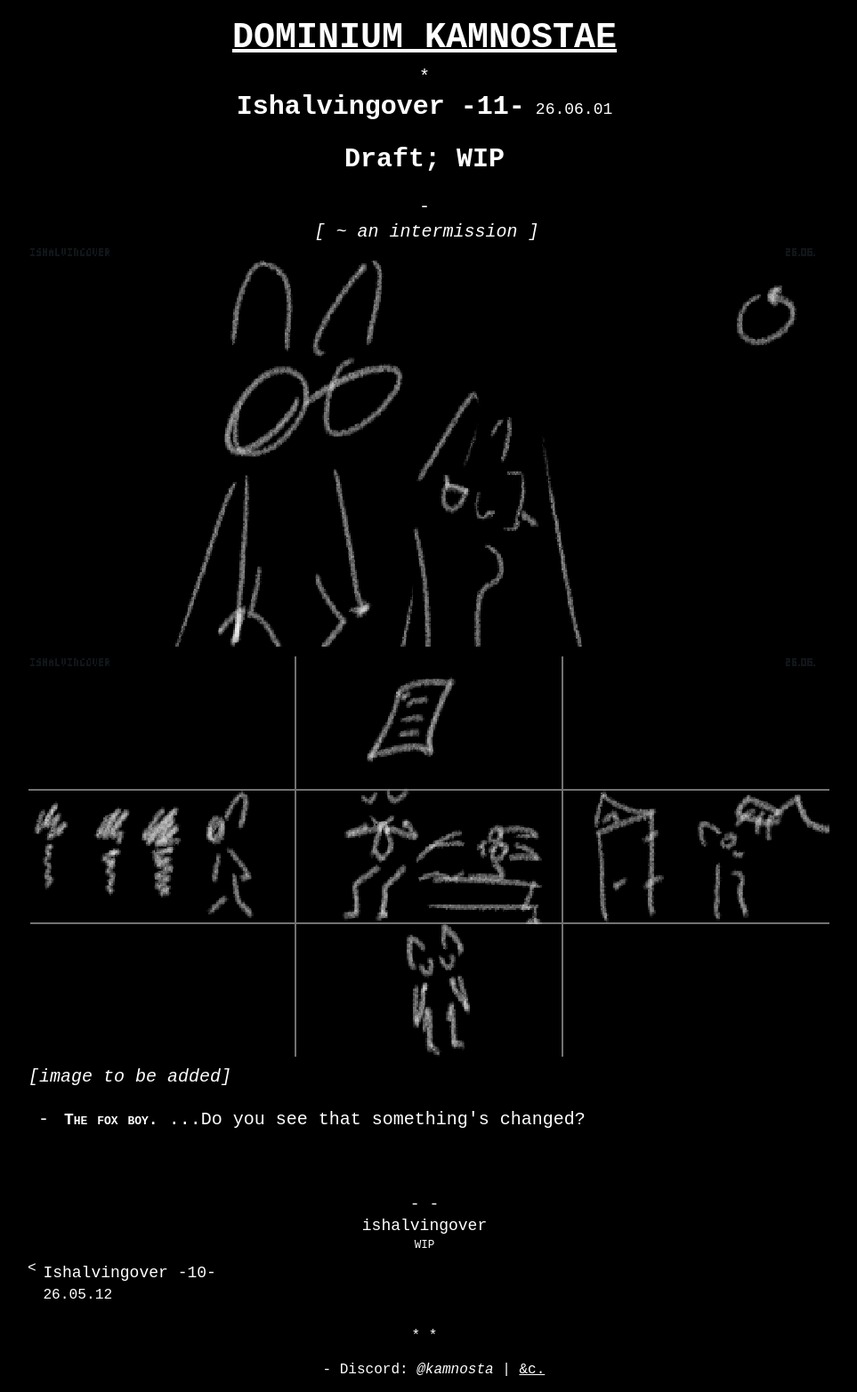
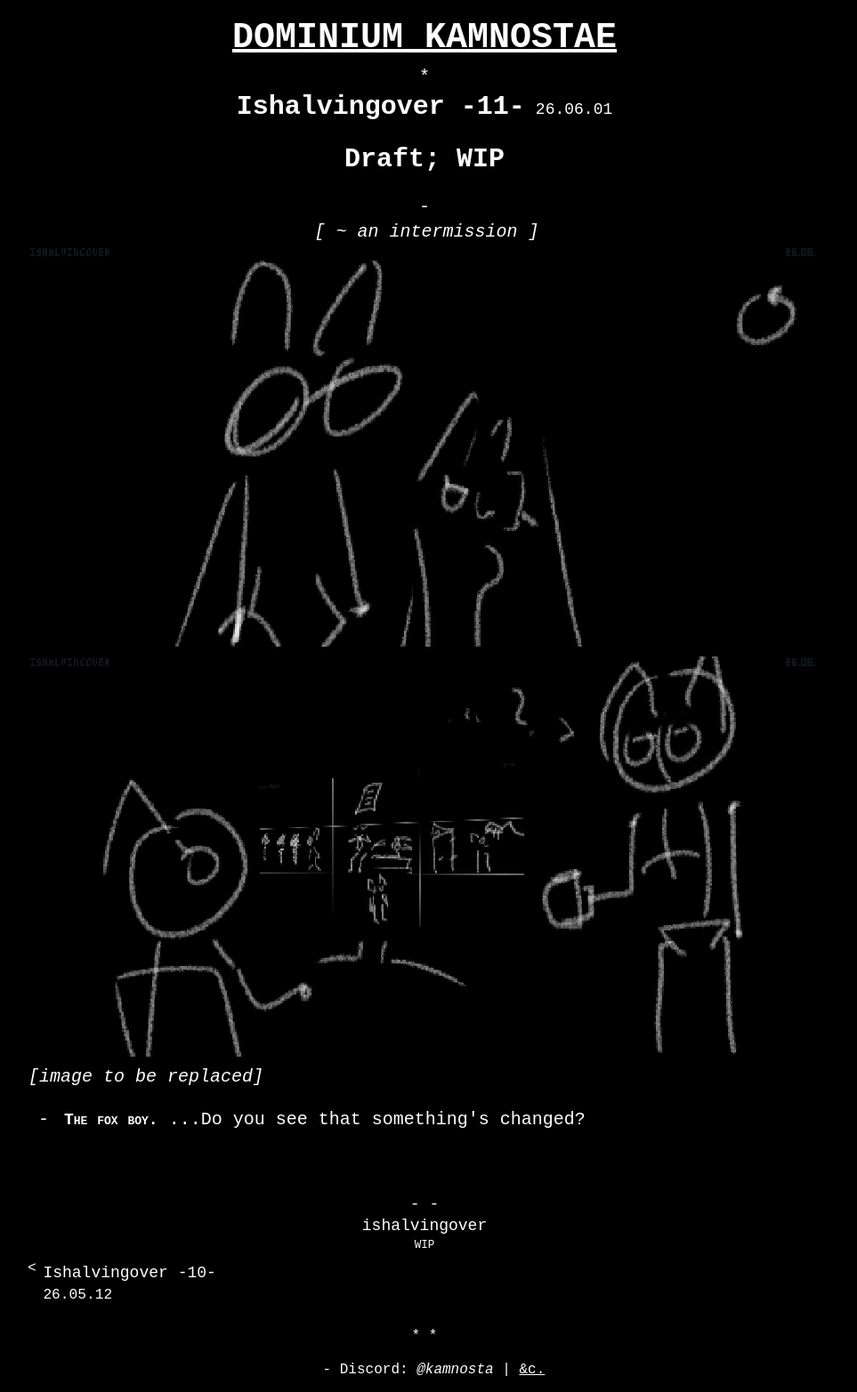
Before and after one commit to kamnosta/kamnosta.github.io, a Jekyll site: the page built from _ishalvingover/26-06-01-11.md, in a window 1280 px wide. Shown: the whole page at 89% size, without its empty margins (163-1126 px from the left). Built offline with Jekyll 4.4.1, drawn with Linux system fonts in a browser that asks for light colours.

Commit message:
iho11 image replace

```diff
--- a/_ishalvingover/26-06-01-11.md
+++ b/_ishalvingover/26-06-01-11.md
@@ -10,8 +10,8 @@ firstverse: "Draft; WIP"
 
 ![/imgs_ishalvingover/260601_iho_wakeup_wakeup.png](/imgs_ishalvingover/260601_iho_wakeup_wakeup.png)
 
-![/imgs_ishalvingover/260604_iho_wakeup_t1.png](/imgs_ishalvingover/260604_iho_wakeup_t1.png)
+![/imgs_ishalvingover/260608_iho_wakeup_question_s0.png](/imgs_ishalvingover/260608_iho_wakeup_question_s0.png)
 
-*[image to be added]*
+*[image to be replaced]*
 
 - <span class="iho-name-span">The fox boy.</span> ...Do you see that something's changed?
```
Also changed, not shown: imgs_ishalvingover/260604_iho_wakeup_t1.png (deleted), imgs_ishalvingover/260608_iho_wakeup_question_s0.png (added).
